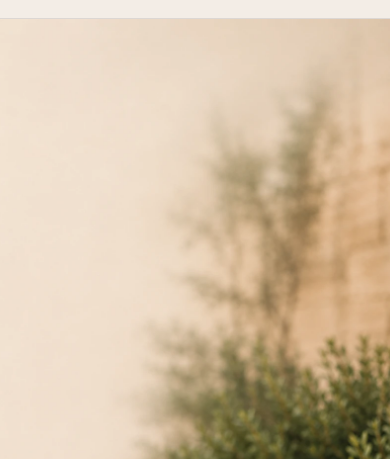
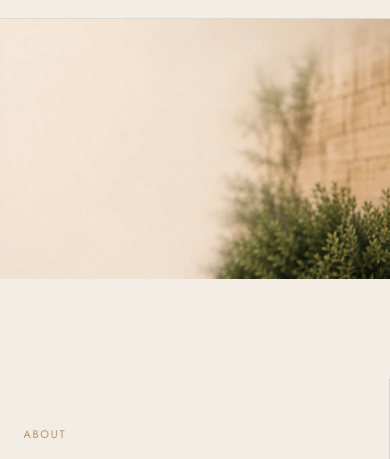
Before and after one commit to iMaxDigital-com/resolve-llc, an Eleventy site: page src/about.njk in a window 390 px wide. Shown: the part 49-508 px from the top of the page. Built offline with nearby package versions, Linux system fonts and the light colour scheme; Eleventy itself is replaced by a stand-in of ours; files that its build step writes are made by us from their sources; a script that the page names is missing.

Commit message:
fix: use contain for about hero image on mobile/tablet

```diff
--- a/src/about.njk
+++ b/src/about.njk
@@ -150,7 +150,7 @@
     @media (max-width: 960px) {
       .about-hero, .about-2 { grid-template-columns: 1fr; }
       .about-hero { height: auto; min-height: 0; overflow: visible; background-image: none; }
-      .about-hero__image { min-height: 60vh; max-height: 560px; order: -1; background-image: url('/assets/images/about-page-1-image.webp'); background-size: cover; background-position: 78% 22%; background-repeat: no-repeat; }
+      .about-hero__image { min-height: 360px; max-height: 520px; order: -1; background-image: url('/assets/images/about-page-1-image.webp'); background-size: contain; background-position: center top; background-repeat: no-repeat; }
       .about-hero__text { background: rgba(243,237,230,0.94); }
       .about-2__image { min-height: 300px; }
       .about-2__image .site-image { min-height: 340px; }
```
